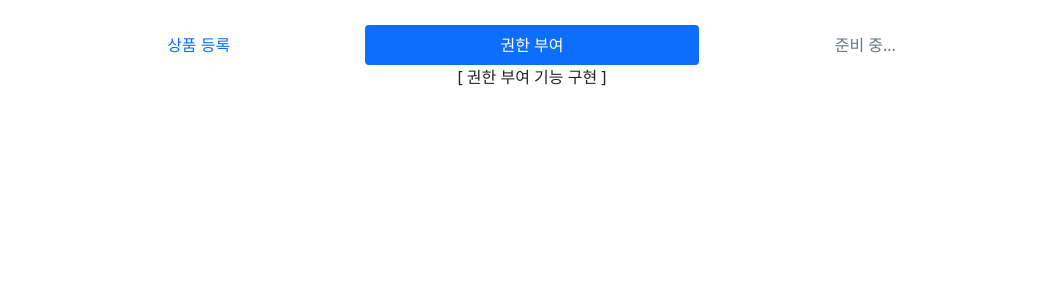
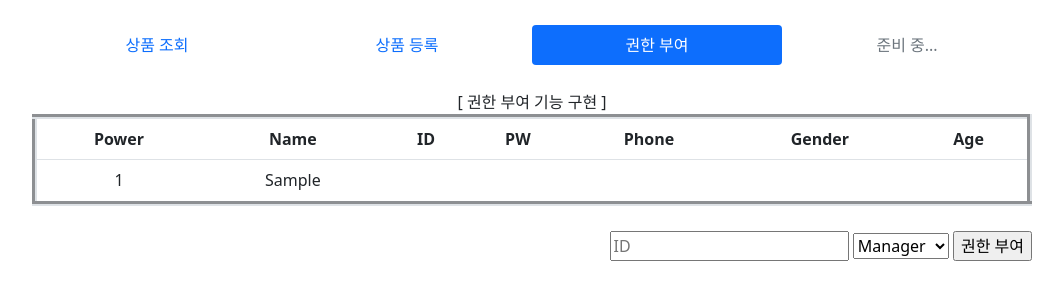
Before and after one commit to leaderksb/FlaskProject, a Flask app: page /manager/power/confer/ in a window 1280 px wide. Shown: the top 300 px of the page, without its empty margins (108-1171 px from the left). Run offline with Flask 2, Linux system fonts and the light colour scheme; tables that the repository leaves empty or names only in its code hold one stand-in row (values such as "Sample post"); parts of the project's set-up code (start-up, migrations or seed data) failed here and were passed over.

Commit message:
상품 조회, 상품 등록, 권한 부여 UI 및 기능 구현.

```diff
--- a/server.py
+++ b/server.py
@@ -53,19 +53,16 @@ def login():
 
         if loginIdReceive == "" or loginIdReceive.strip() == "":  # loginIdReceive에 문자열이 없거나 입력된 문자열이 처음부터 끝까지 공백일 시
             # loginIdReceive 텍스트 필드에 입력된 문자열이 없으면 팝업창 띄우고 /login/ 페이지로 이동
-
             print("loginIdReceive == "" or loginIdReceive.strip() == """)
             return """
             <script type="text/javascript"> alert("ID를 입력해 주세요."); document.location.href="/login/";</script>
             """
         elif loginPwReceive == "" or loginPwReceive.strip() == "":  # loginPwReceive에 문자열이 없거나 입력된 문자열이 처음부터 끝까지 공백일 시
             # loginPwReceive 텍스트 필드에 입력된 문자열이 없으면 팝업창 띄우고 /login/ 페이지로 이동
-
             print("loginPwReceive == "" or loginPwReceive.strip() == ")
             return """
             <script type="text/javascript"> alert("PW를 입력해 주세요."); document.location.href="/login/";</script>
             """
-
         else:  # loginIdReceive, loginPwReceive 텍스트 필드에 입력된 문자열이 있으면
             print("로그인 시도 : ")
             # print(mongoDB.login(loginIdReceive, loginPwReceive))
@@ -133,7 +130,6 @@ def signup():
             return """
             <script type="text/javascript"> alert("PW가 일치하지 않습니다."); document.location.href="/signup/";</script>
             """
-
         elif signupPhoneReceive == "" or signupPhoneReceive.strip() == "":  # signupPhoneReceive에 문자열이 없거나 입력된 문자열이 처음부터 끝까지 공백일 시
             # signupPhoneReceive 텍스트 필드에 입력된 문자열이 없으면 팝업창 띄우고 /signup/ 페이지로 이동
             return """
@@ -144,12 +140,12 @@ def signup():
             print(mariaDB.idChk(signupIdReceive))
             # ID 중복 확인
             # if mongoDB.idChk(signupIdReceive) == 1:  # 존재하는 ID라면. 중복된 ID.
-            if mariaDB.idChk(signupIdReceive) == 1:  # 존재하는 ID라면. 중복된 ID.
+            if mariaDB.idChk(signupIdReceive.replace(" ", "")) == 1:  # 존재하는 ID라면. 중복된 ID.
                 return """
                 <script type="text/javascript"> alert("이미 사용 중인 ID입니다."), document.location.href="/signup/"; </script>
                 """
             # elif mongoDB.idChk(signupIdReceive) == 0:  # 존재하지 않는 ID라면
-            elif mariaDB.idChk(signupIdReceive) == 0:  # 존재하지 않는 ID라면
+            elif mariaDB.idChk(signupIdReceive.replace(" ", "")) == 0:  # 존재하지 않는 ID라면
                 print("존재하지 않는 ID라면")
 
                 print(signupNameReceive, signupIdReceive.replace(" ", ""), signupPwReceive.replace(" ", ""), signupPhoneReceive, signupGenderReceive, signupAgeReceive)
@@ -164,11 +160,14 @@ def signup():
     return render_template('signup.html')
     # return '/signup/'
 
-@app.route('/manager/main/', methods=['GET','POST'])  # 관리자 메인
+@app.route('/manager/Inquiry/', methods=['GET','POST'])  # 상품 조회
 def managerMain():
-    print('/manager/main/')
-    return render_template('managerMain.html')
-    # return '/manager/main/'
+    print('/manager/Inquiry/')
+
+    productList = mariaDB.productSelect()
+
+    return render_template('managerInquiry.html', productDataHtml=productList)
+    # return '/manager/Inquiry/'
 
 @app.route('/manager/product/register/', methods=['GET','POST'])  # 상품 등록
 def managerProductRegister():
@@ -185,8 +184,40 @@ def managerProductRegister():
         productExpiryDateReceive = request.form.get('productExpiryDateGive')  # 유통기한
 
         print("########################################")
-        print(productNameReceive, productIdReceive, productSerialCodeReceive, productQuantityReceive, productPriceReceive, productRegisterReceive, productPeriodReceive, productExpiryDateReceive)
+        print(productNameReceive, productIdReceive, productSerialCodeReceive, str(productQuantityReceive), productPriceReceive, productRegisterReceive, str(productPeriodReceive), productExpiryDateReceive)
         print("########################################")
+
+        if productNameReceive == "" or productNameReceive.strip() == "":  # productNameReceive에 문자열이 없거나 입력된 문자열이 처음부터 끝까지 공백일 시
+            # productNameReceive 텍스트 필드에 입력된 문자열이 없으면 팝업창 띄우고 /manager/product/register/ 페이지로 이동
+            return """
+            <script type="text/javascript"> alert("Product Name을 입력해 주세요."); document.location.href="/manager/product/register/";</script>
+            """
+        elif productIdReceive == "" or productIdReceive.strip() == "":  # productIdReceive에 문자열이 없거나 입력된 문자열이 처음부터 끝까지 공백일 시
+            # productIdReceive 텍스트 필드에 입력된 문자열이 없으면 팝업창 띄우고 /manager/product/register/ 페이지로 이동
+            return """
+            <script type="text/javascript"> alert("Product ID를 입력해 주세요."); document.location.href="/manager/product/register/";</script>
+            """
+        elif productSerialCodeReceive == "" or productSerialCodeReceive.strip() == "":  # productSerialCodeReceive에 문자열이 없거나 입력된 문자열이 처음부터 끝까지 공백일 시
+            # productSerialCodeReceive 텍스트 필드에 입력된 문자열이 없으면 팝업창 띄우고 /manager/product/register/ 페이지로 이동
+            return """
+            <script type="text/javascript"> alert("Serial Code를 입력해 주세요."); document.location.href="/manager/product/register/";</script>
+            """
+        elif str(productQuantityReceive) == "" or str(productQuantityReceive).strip() == "":  # str(productQuantityReceive)에 문자열이 없거나 입력된 문자열이 처음부터 끝까지 공백일 시
+            # str(productQuantityReceive) 텍스트 필드에 입력된 문자열이 없으면 팝업창 띄우고 /manager/product/register/ 페이지로 이동
+            return """
+            <script type="text/javascript"> alert("Quantity를 입력해 주세요."); document.location.href="/manager/product/register/";</script>
+            """
+        elif str(productPriceReceive) == "" or str(productPriceReceive).strip() == "":  # str(productPriceReceive)에 문자열이 없거나 입력된 문자열이 처음부터 끝까지 공백일 시
+            # str(productPriceReceive) 텍스트 필드에 입력된 문자열이 없으면 팝업창 띄우고 /manager/product/register/ 페이지로 이동
+            return """
+            <script type="text/javascript"> alert("Price를 입력해 주세요."); document.location.href="/manager/product/register/";</script>
+            """
+        else:
+            mariaDB.productInsert(productNameReceive, productIdReceive.replace(" ", ""), productSerialCodeReceive.replace(" ", ""), productQuantityReceive.replace(" ", ""), productPriceReceive.replace(" ", ""), productPeriodReceive)
+            mariaDB.expirydateInsert(productSerialCodeReceive)
+            return """
+            <script type="text/javascript"> alert(" """ + productNameReceive + """ 상품 등록 되었습니다."); document.location.href="/manager/product/register/";</script>
+            """
 
     return render_template('managerProductRegister.html')
     # return '/manager/product/register/'
@@ -194,7 +225,31 @@ def managerProductRegister():
 @app.route('/manager/power/confer/', methods=['GET','POST'])  # 권한 부여
 def managerPowerConfer():
     print('/manager/power/confer/')
-    return render_template('managerPowerConfer.html')
+
+    informationList = mariaDB.informationSelect()
+
+    if request.method == 'POST':  # name 속성으로 전달 받음
+        informationPowerReceive = request.form.get('informationPowerGive')  # 권한
+        informationIdReceive = request.form.get('informationIdGive')  # 아이디
+
+        if informationIdReceive == "" or informationIdReceive.strip() == "":  # informationIdReceive에 문자열이 없거나 입력된 문자열이 처음부터 끝까지 공백일 시
+            # informationIdReceive 텍스트 필드에 입력된 문자열이 없으면 팝업창 띄우고 /manager/power/confer/ 페이지로 이동
+            return """
+            <script type="text/javascript"> alert("ID를 입력해 주세요."); document.location.href="/manager/power/confer/";</script>
+            """
+        else:  # informationIdReceive 텍스트 필드에 입력된 문자열이 있으면
+        # ID 존재 여부 확인
+            if mariaDB.idChk(informationIdReceive.replace(" ", "")) == 1:  # 존재하는 ID라면. 권한 부여.
+                mariaDB.powerUpdate(informationPowerReceive.replace(" ", ""), informationIdReceive.replace(" ", ""))
+                return """
+                <script type="text/javascript"> alert(" """ + informationIdReceive.replace(" ", "") + """ 님에게 """ + informationPowerReceive.replace(" ", "") + """ 권한을 부여했습니다." ), document.location.href="/manager/power/confer/"; </script>
+                """
+            elif mariaDB.idChk(informationIdReceive.replace(" ", "")) == 0:  # 존재하지 않는 ID라면
+                return """
+                <script type="text/javascript"> alert(" 존재하지 않는 ID입니다." ), document.location.href="/manager/power/confer/"; </script>
+                """
+
+    return render_template('managerPowerConfer.html', informationDataHtml=informationList)
     # return '/manager/product/register/'
 
 @app.route('/staff/main/', methods=['GET','POST'])
--- a/templates/base.html
+++ b/templates/base.html
@@ -1,5 +1,5 @@
 <!DOCTYPE html>
-<html>
+<html xmlns="http://www.w3.org/1999/xhtml">
 
 <head>
   <!-- CSS only -->
@@ -14,4 +14,5 @@
   <body>
   {% block content %}{% endblock %}
   </body>
+
 </html>
--- a/templates/index.html
+++ b/templates/index.html
@@ -4,7 +4,11 @@
 {% for linkname, link in linkDataHtml.items() %}
 
 <form action="/" method="post">
-<p><a href="{{ link }}">{{ linkname }}</a></p>
+
+<div style='text-align: center; width:1000px; margin:0 auto; margin-top:25px;'>
+    <p><a href="{{ link }}">{{ linkname }}</a></p>
+</div>
+
 </form>
 
 {% endfor %}
--- a/templates/login.html
+++ b/templates/login.html
@@ -2,7 +2,8 @@
 {% block content %}
 
 <form action="/login/" method="post">
-<div style="text-align: center;" xmlns="http://www.w3.org/1999/html">
+
+<div style='text-align: center; width:1000px; margin:0 auto; margin-top:25px;'>
     [ 이미지 로고 ]
     <p>
     ID : <input type="text" name="loginIdGive" id="loginIdGive" size="20"/>
@@ -14,6 +15,7 @@
         <a href="/signup/">회원가입</a>
     </p>
 </div>
+
 </form>
 
 {% endblock %}
--- a/templates/managerPowerConfer.html
+++ b/templates/managerPowerConfer.html
@@ -1,37 +1,61 @@
 {% extends "base.html"  %}
 {% block content %}
 
-<form action="/manager/main/" method="post">
-<!--<script src="https://ajax.googleapis.com/ajax/libs/jquery/3.1.1/jquery.min.js"></script>-->
+<form action="/manager/power/confer/" method="post">
 
 <div style='width:1000px; margin:0 auto; margin-top:25px;'>
-
 <ul class="nav nav-pills nav-justified">
+	<li class="nav-item">
+		<a class="nav-link" href="/manager/Inquiry/">상품 조회</a>
+	</li>
   	<li class="nav-item">
 		<a class="nav-link" href="/manager/product/register/">상품 등록</a>
 	</li>
 	<li class="nav-item">
 		<a class="nav-link active" aria-current="page" href="/manager/power/confer/">권한 부여</a>
-
-      [ 권한 부여 기능 구현 ]
-
 	</li>
 	<li class="nav-item">  <!-- 비활성화 -->
 		<a class="nav-link disabled" href="#" tabindex="-1" aria-disabled="true">준비 중...</a>
 	</li>
 </ul>
+</div>
 
-<!--	<ul class="nav nav-tabs">-->
-<!--		<li class='active'><a href="#tabmenu_01" data-toggle="tab">탭메뉴1</a></li>-->
-<!--		<li><a href="#tabmenu_02" data-toggle="tab">탭메뉴2</a></li>-->
-<!--		<li><a href="#tabmenu_03" data-toggle="tab">탭메뉴3</a></li>-->
-<!--	</ul>-->
-<!--	<div class="tab-content">-->
-<!--		<div class="tab-pane fade in active" id="tabmenu_01"><p>탭메뉴1 내용</p></div>-->
-<!--		<div class="tab-pane fade" id="tabmenu_02"><p>탭메뉴2 내용</p></div>-->
-<!--		<div class="tab-pane fade" id="tabmenu_03"><p>탭메뉴3 내용</p></div>-->
-<!--	</div>-->
+<div style='text-align: center; width:1000px; margin:0 auto; margin-top:25px;'>
+	[ 권한 부여 기능 구현 ]
+	<table border = '5' class = "table">
+		<tr>
+<!--			<th>Check</th>-->
+			<th>Power</th>
+			<th>Name</th>
+			<th>ID</th>
+			<th>PW</th>
+			<th>Phone</th>
+			<th>Gender</th>
+			<th>Age</th>
+		<tr/>
+			{% for item in informationDataHtml %}
+		<tr>
+<!--			<td><input type="checkbox" name="powerGive"></td>-->
+				{% for i in item %}
+			<td>
+				<option>{{i}}</option>
+			</td>
+				{% endfor %}
+		</tr>
+			{% endfor %}
+      </table>
 </div>
+
+<div style='text-align: right; width:1000px; margin:0 auto; margin-top:25px;'>
+	<input type="text" name="informationIdGive" placeholder="ID" size="20">
+	<select id="informationPowerGive" name="informationPowerGive">
+        <option value="manager">Manager</option>
+        <option value="staff">Staff</option>
+        <option value="customer">Customer</option>
+	</select>
+	<input type="submit" value="권한 부여">
+</div>
+
 </form>
 
 {% endblock %}
--- a/templates/staff.html
+++ b/templates/staff.html
@@ -2,7 +2,7 @@
 {% block content %}
 
 <form action="/staff/main/" method="post">
-<div style="text-align: center;" xmlns="http://www.w3.org/1999/html">
+<div style='text-align: center; width:1000px; margin:0 auto; margin-top:25px;'>
     [ /staff/main/ ]
     <p>
 
--- a/프로젝트 진행정리.txt
+++ b/프로젝트 진행정리.txt
@@ -1,4 +1,5 @@
 2022.05.31 프로젝트 구상. templates 구성. Routing.
-2022.06.01 MongoDB 연동. Bootstrap 적용. 회원가입 기능 구현. 로그인 기능 구현.
+2022.06.01 MongoDB 연동. Bootstrap 적용. 회원가입, 로그인 UI 및 기능 구현.
 2022.06.02 MariaDB 연동. MongoDB에서 MariaDB 변경. 회원가입 비밀번호 일치 확인 기능 구현. Bootstrap 링크. managerMain 구현.
-2022.06.03 managerProductRegister 구현.
+2022.06.03 상품 등록 UI 구현.
+2022.06.04 상품 조회, 상품 등록, 권한 부여 UI 및 기능 구현.
```
Also changed, not shown: Maria.txt (+18 -13 lines), mariaDB.py (+48 -18 lines), templates/managerInquiry.html (added, +51 -0 lines), templates/managerMain.html (deleted, +0 -34 lines), templates/managerProductRegister.html (+51 -32 lines), templates/signup.html (+4 -3 lines). Lines whose indentation alone changed are shown as unchanged.
